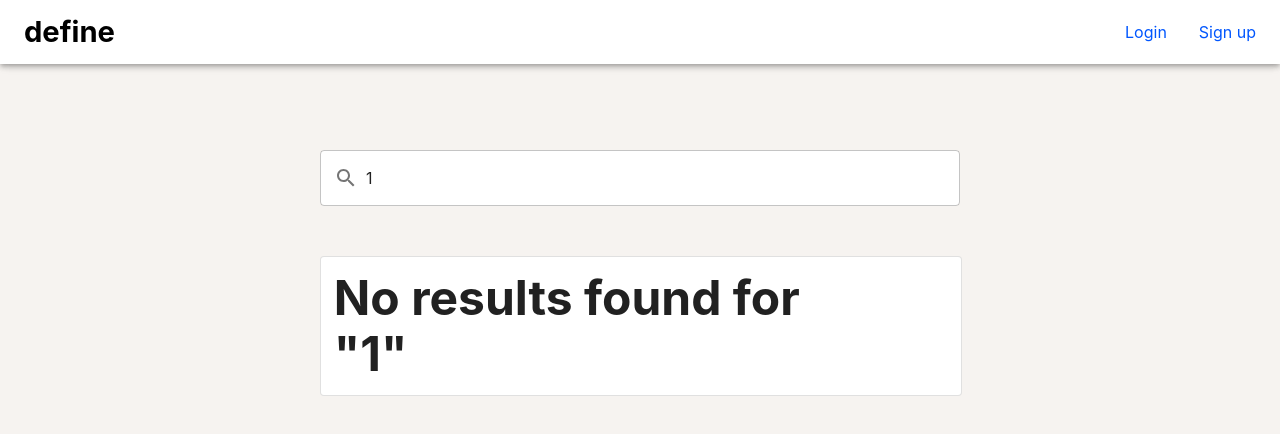
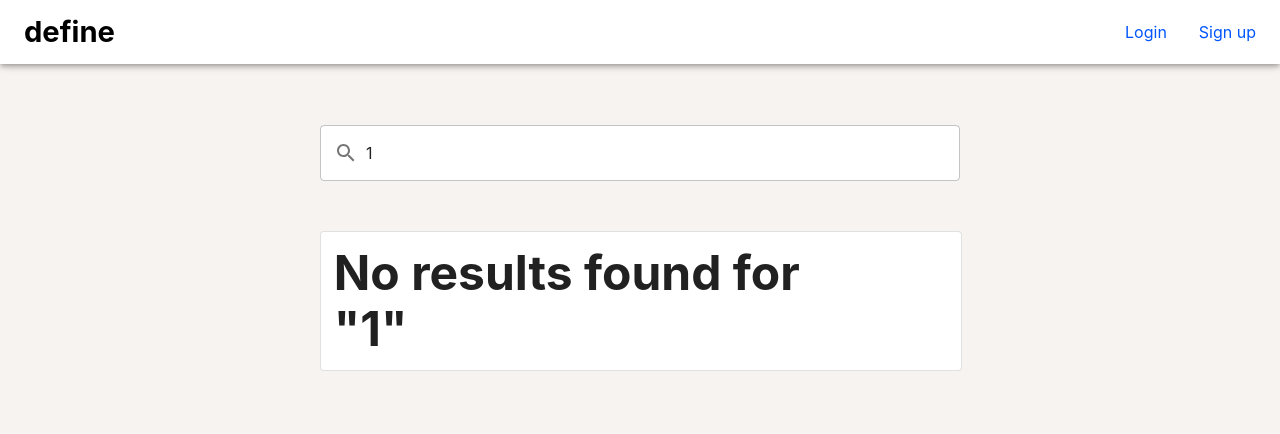
Before and after one commit to TylerWon/define, a React app in the folder frontend/: page /search/1 in a window 1280 px wide. Shown: the top 434 px of the page. Built offline with nearby package versions, Linux system fonts and the light colour scheme; no server answers; the HTML template or start-up script is replaced by a standard one.

Commit message:
Adjust spacing

```diff
--- a/frontend/src/components/SearchResult/SearchBar.jsx
+++ b/frontend/src/components/SearchResult/SearchBar.jsx
@@ -14,7 +14,7 @@ export default function SearchBar(props) {
       justifyContent="center"
       sx={{
         width: "100%",
-        padding: "150px 0px 25px"
+        padding: "125px 0px 25px"
       }}
     >
       <Grid item xs={10} lg={6}>
```
